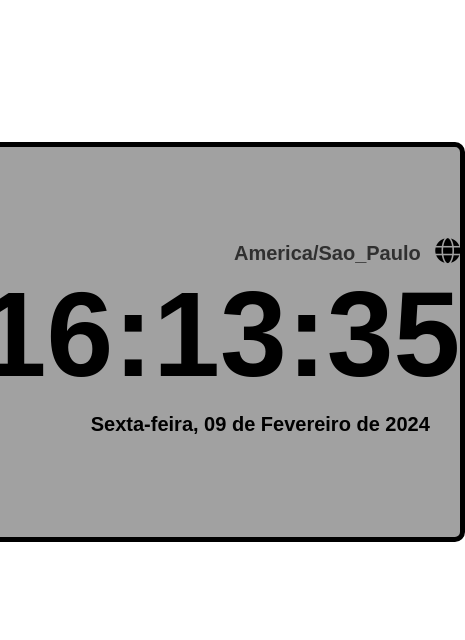
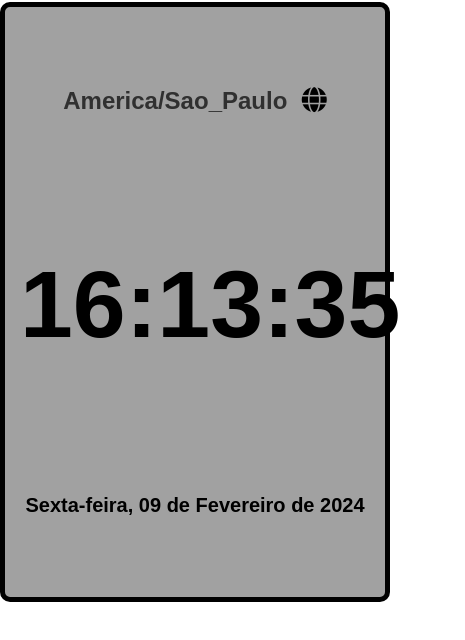
Before and after one commit to mcomanduci/time, a plain HTML site: page index.html in a window 390 px wide. Shown: the whole page, 465 px wide, since content can reach past the window. Drawn offline with nearby package versions, Linux system fonts and the light colour scheme; a web font is replaced by a local one.

Commit message:
phone responsive

```diff
--- a/index.html
+++ b/index.html
@@ -5,13 +5,25 @@
     <meta name="viewport" content="width=device-width, initial-scale=1.0" />
     <title>Hour</title>
     <link rel="stylesheet" href="styles.css" />
-    <link rel="stylesheet" href="https://cdnjs.cloudflare.com/ajax/libs/font-awesome/6.5.1/css/all.min.css" integrity="sha512-DTOQO9RWCH3ppGqcWaEA1BIZOC6xxalwEsw9c2QQeAIftl+Vegovlnee1c9QX4TctnWMn13TZye+giMm8e2LwA==" crossorigin="anonymous" referrerpolicy="no-referrer" />
+    <link rel="stylesheet" href="stylesSP.css">
+    <link
+      rel="stylesheet"
+      href="https://cdnjs.cloudflare.com/ajax/libs/font-awesome/6.5.1/css/all.min.css"
+      integrity="sha512-DTOQO9RWCH3ppGqcWaEA1BIZOC6xxalwEsw9c2QQeAIftl+Vegovlnee1c9QX4TctnWMn13TZye+giMm8e2LwA=="
+      crossorigin="anonymous"
+      referrerpolicy="no-referrer"
+    />
   </head>
   <body>
     <div class="container">
       <div class="subcontainer">
+        <div class="select-zone">
           <h2 class="timezone">Europe/London</h2>
-        <button class="change fa-solid fa-globe" data-micromodal-trigger="modal-1"></button>
+          <button
+            class="change fa-solid fa-globe"
+            data-micromodal-trigger="modal-1"
+          ></button>
+        </div>
         <h1 class="hour">00:00:00</h1>
         <h2 class="date">Monday, 1 May, 2023</h2>
       </div>
@@ -52,15 +64,36 @@
       </div>
     </div>
 
-
-
-
-
-    <script src="https://cdnjs.cloudflare.com/ajax/libs/micromodal/0.4.10/micromodal.min.js" integrity="sha512-qcwcAul7d7yUcoz3MmQABiaGDa+gVkaDWgZX6wEd/z3I6z62nQCDW3EqioQG+O+QlGCpxmJLdH5snh4IaDPiPA==" crossorigin="anonymous" referrerpolicy="no-referrer"></script>
-    <script src="https://cdnjs.cloudflare.com/ajax/libs/dayjs/1.11.10/dayjs.min.js" integrity="sha512-FwNWaxyfy2XlEINoSnZh1JQ5TRRtGow0D6XcmAWmYCRgvqOUTnzCxPc9uF35u5ZEpirk1uhlPVA19tflhvnW1g==" crossorigin="anonymous" referrerpolicy="no-referrer"></script>
-    <script src="https://cdnjs.cloudflare.com/ajax/libs/dayjs/1.11.10/plugin/utc.min.js" integrity="sha512-z84O912dDT9nKqvpBnl1tri5IN0j/OEgMzLN1GlkpKLMscs5ZHVu+G2CYtA6dkS0YnOGi3cODt3BOPnYc8Agjg==" crossorigin="anonymous" referrerpolicy="no-referrer"></script>
-    <script src="https://cdnjs.cloudflare.com/ajax/libs/dayjs/1.11.10/plugin/timezone.min.js" integrity="sha512-jmsGNYDezdyZ+W3bVeZy83kZp/2n5BgWe/0solkveG0vSSrP9XIVTD1tNiM1OqImc4H3OxHfs1uSfVclOU3mWw==" crossorigin="anonymous" referrerpolicy="no-referrer"></script>
-    <script src="https://cdnjs.cloudflare.com/ajax/libs/dayjs/1.11.10/locale/pt-br.min.js" integrity="sha512-NhVRBurgyQh9QdTuhVj+REoRu/2Sf2IP12VfnGmfc/jPG3uGUquxOLvRpq5R/hGkAR3wO0qSReX5+b3KDFgufQ==" crossorigin="anonymous" referrerpolicy="no-referrer"></script>
+    <script
+      src="https://cdnjs.cloudflare.com/ajax/libs/micromodal/0.4.10/micromodal.min.js"
+      integrity="sha512-qcwcAul7d7yUcoz3MmQABiaGDa+gVkaDWgZX6wEd/z3I6z62nQCDW3EqioQG+O+QlGCpxmJLdH5snh4IaDPiPA=="
+      crossorigin="anonymous"
+      referrerpolicy="no-referrer"
+    ></script>
+    <script
+      src="https://cdnjs.cloudflare.com/ajax/libs/dayjs/1.11.10/dayjs.min.js"
+      integrity="sha512-FwNWaxyfy2XlEINoSnZh1JQ5TRRtGow0D6XcmAWmYCRgvqOUTnzCxPc9uF35u5ZEpirk1uhlPVA19tflhvnW1g=="
+      crossorigin="anonymous"
+      referrerpolicy="no-referrer"
+    ></script>
+    <script
+      src="https://cdnjs.cloudflare.com/ajax/libs/dayjs/1.11.10/plugin/utc.min.js"
+      integrity="sha512-z84O912dDT9nKqvpBnl1tri5IN0j/OEgMzLN1GlkpKLMscs5ZHVu+G2CYtA6dkS0YnOGi3cODt3BOPnYc8Agjg=="
+      crossorigin="anonymous"
+      referrerpolicy="no-referrer"
+    ></script>
+    <script
+      src="https://cdnjs.cloudflare.com/ajax/libs/dayjs/1.11.10/plugin/timezone.min.js"
+      integrity="sha512-jmsGNYDezdyZ+W3bVeZy83kZp/2n5BgWe/0solkveG0vSSrP9XIVTD1tNiM1OqImc4H3OxHfs1uSfVclOU3mWw=="
+      crossorigin="anonymous"
+      referrerpolicy="no-referrer"
+    ></script>
+    <script
+      src="https://cdnjs.cloudflare.com/ajax/libs/dayjs/1.11.10/locale/pt-br.min.js"
+      integrity="sha512-NhVRBurgyQh9QdTuhVj+REoRu/2Sf2IP12VfnGmfc/jPG3uGUquxOLvRpq5R/hGkAR3wO0qSReX5+b3KDFgufQ=="
+      crossorigin="anonymous"
+      referrerpolicy="no-referrer"
+    ></script>
     <script src="script.js"></script>
   </body>
 </html>
--- a/styles.css
+++ b/styles.css
@@ -33,7 +33,7 @@ body {
   font-size: 120px;
 }
 
-.subcontainer h2 {
+.date {
   font-size: 20px;
   margin: 10px 0;
   font-weight: 550;
--- /dev/null
+++ b/stylesSP.css
@@ -0,0 +1,47 @@
+@media (max-width: 480px) {
+  .container {
+    width: 100%;
+    max-width: 400px;
+    height: 600px;
+  }
+
+  .subcontainer {
+    height: 100%;
+    display: flex;
+    flex-direction: column;
+    justify-content: space-between;
+  }
+
+  .subcontainer .hour {
+    font-size: 95px;
+  }
+
+  .hour {
+    max-width: 100%;
+    width: 350px;
+    padding-left: 0;
+  }
+
+  .select-zone {
+    text-align: center;
+    margin-top: 80px;
+  }
+
+  .date {
+    margin: 0;
+    margin-bottom: 80px;
+    text-align: center;
+    width: 100%;
+  }
+
+
+
+  .apply-button {
+    height: 30px;
+    font-family: "Protest Riot", sans-serif;
+    border: none;
+    background-color: #fff;
+    font-size: 16px;
+  }
+
+}
```
Lines whose indentation alone changed are shown as unchanged.
